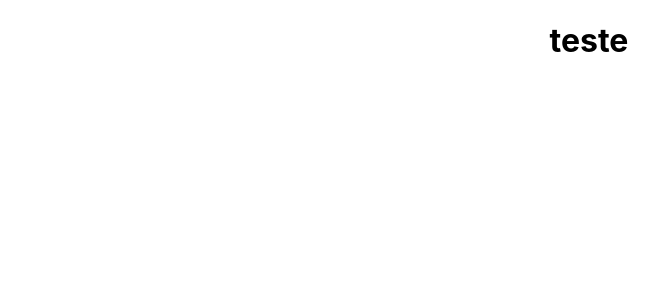
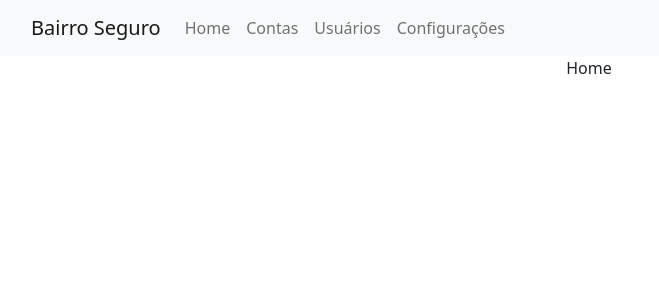
Before and after one commit to KeithEberhardtSarate/BairroSeguro_Web, a React (Create React App) app: page / in a window 1280 px wide. Shown: the top 300 px of the page, without its empty margins (51-710 px from the left). Built offline with nearby package versions, Linux system fonts and the light colour scheme.

Commit message:
Add navBar com rect bootstrap

```diff
--- a/package.json
+++ b/package.json
@@ -8,9 +8,13 @@
     "@testing-library/react": "^13.1.1",
     "@testing-library/user-event": "^13.5.0",
     "boostrap": "^2.0.0",
+    "bootstrap": "^5.1.3",
     "react": "^18.1.0",
+    "react-bootstrap": "^2.3.1",
     "react-dom": "^18.1.0",
     "react-redux": "^8.0.1",
+    "react-router": "^5.3.1",
+    "react-router-dom": "^5.3.1",
     "react-scripts": "^2.1.3",
     "web-vitals": "^2.1.4"
   },
--- a/src/App.js
+++ b/src/App.js
@@ -1,18 +1,28 @@
 import React, { Component }  from 'react';
 import './App.css';
 import {useSelector} from 'react-redux'
+import { BrowserRouter as Router, Route, Switch} from 'react-router-dom'
+import NavBar from './components/navbar';
 
 function App() {
   const contaList = useSelector((state) => state.contas.value)
   return (
-    <div className="App">
-      {""}
-      <div>
-        {contaList.map(conta => {
-          return <h1>{conta.nome}</h1>
-        })}
+    <Router>
+      <div className="App">
+        {""}
+        <NavBar />
+        <div className='content'>
+          <Switch>
+            <Route exact path="/">
+              <div>Home</div>
+            </Route>
+            <Route exact path="/teste">
+              <div>Teste</div>
+            </Route>
+          </Switch>
+        </div>
       </div>
-    </div>
+    </Router>
   );
 }
 
--- /dev/null
+++ b/src/components/navbar.js
@@ -0,0 +1,27 @@
+import React from 'react';
+
+import Navbar from 'react-bootstrap/Navbar';
+import Nav from 'react-bootstrap/Nav';
+import Container from 'react-bootstrap/Container';
+import NavDropdown from 'react-bootstrap/NavDropdown';
+
+const NavBar = () => {
+    return (
+        <Navbar bg="light" expand="lg">
+        <Container>
+            <Navbar.Brand href="/">Bairro Seguro</Navbar.Brand>
+            <Navbar.Toggle aria-controls="basic-navbar-nav" />
+            <Navbar.Collapse id="basic-navbar-nav">
+            <Nav className="me-auto">
+                <Nav.Link href="/">Home</Nav.Link>
+                <Nav.Link href="#link">Contas</Nav.Link>
+                <Nav.Link href="#link">Usuários</Nav.Link>
+                <Nav.Link href="#link">Configurações</Nav.Link>
+            </Nav>
+            </Navbar.Collapse>
+        </Container>
+        </Navbar>
+    );
+}
+
+export default NavBar;
--- a/src/index.js
+++ b/src/index.js
@@ -8,6 +8,8 @@ import { Provider } from 'react-redux'
 
 import usersReducer from './features/Users'
 import contasReducer from './features/Contas'
+
+import 'bootstrap/dist/css/bootstrap.min.css';
 
 const store = configureStore({
   reducer: {
```
Also changed, not shown: 1 other file (tests, documents, lock files or other folders).
